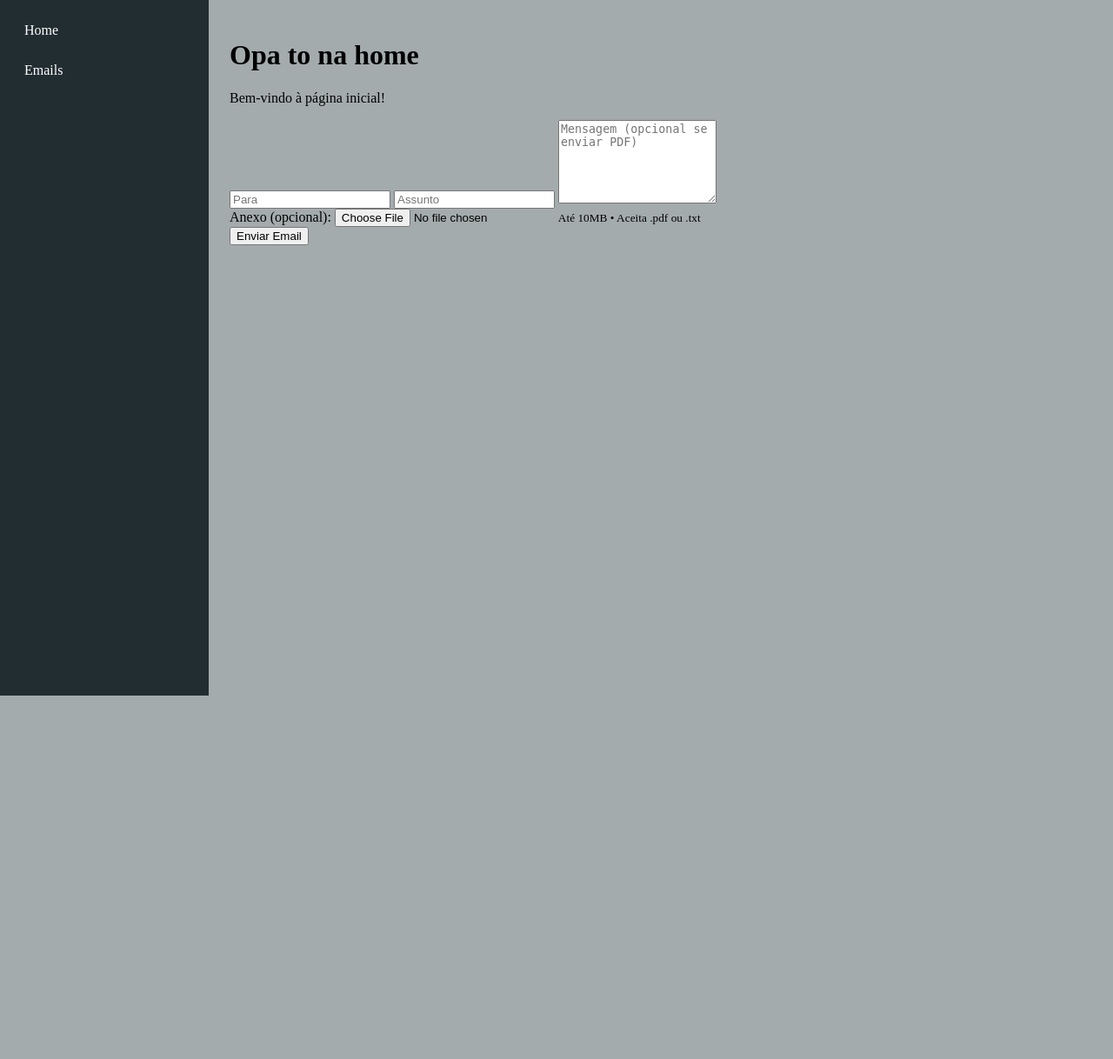
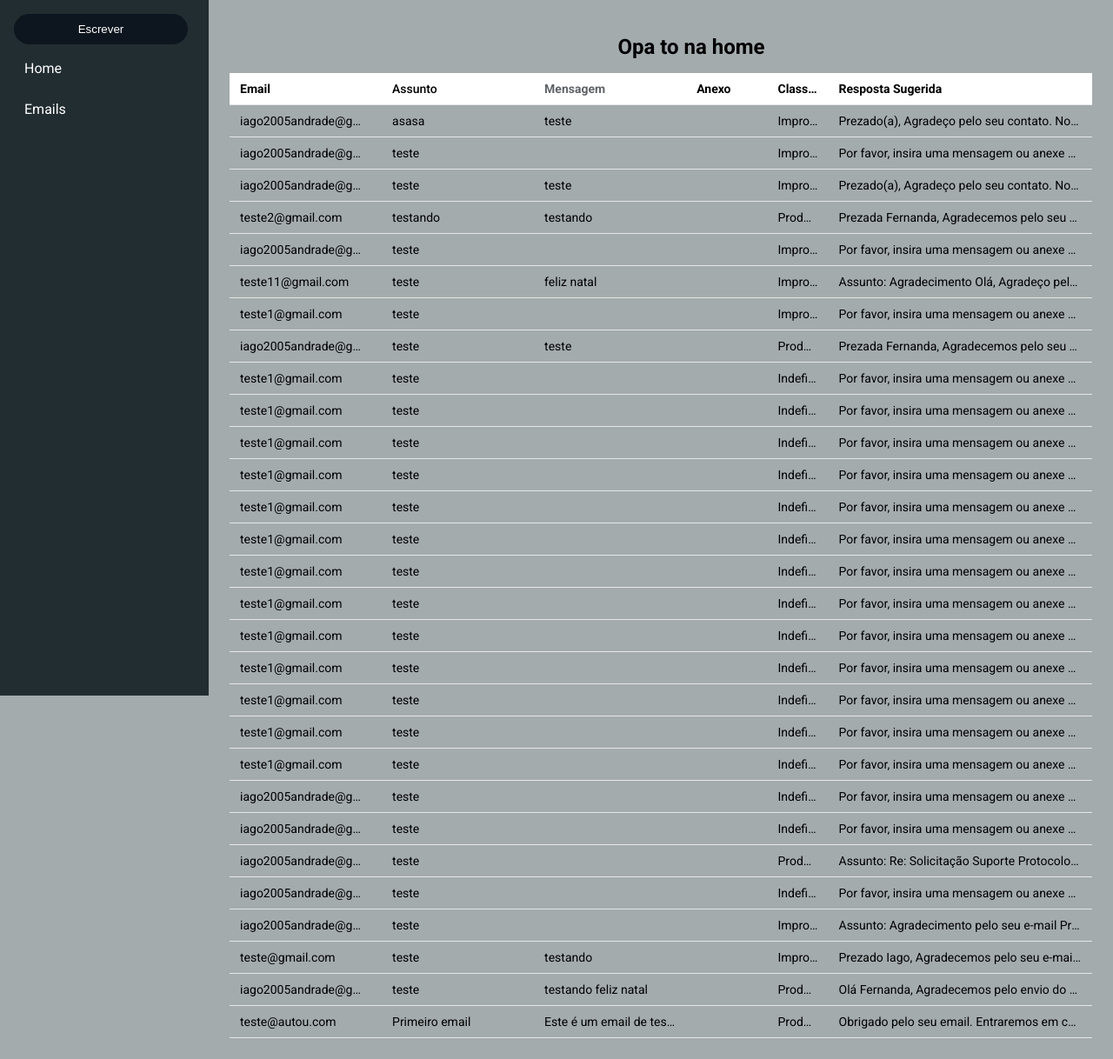
Before and after one commit to Iaguitchu/Case-AutoU, a Flask app: page / in a window 1280 px wide. Shown: the whole page at 87% size. Before the commit the page ends 800 px from the top, so only its background shows below. Run offline with Flask 3, Linux system fonts and the light colour scheme.

Commit message:
Adicionando get na home, e estilizando

```diff
--- a/blueprints/page.py
+++ b/blueprints/page.py
@@ -31,7 +31,11 @@ def home():
         arquivo = request.files.get("anexo")
         nome_arquivo = None
 
-        if arquivo and arquivo.filename:
+        if mensagem is None or mensagem.strip() == "" and (arquivo is None or arquivo.filename == ""):
+            resposta_sugerida = "Por favor, insira uma mensagem ou anexe um arquivo."
+            classificacao = "Improdutivo"
+
+        elif arquivo and arquivo.filename:
             if not _ext_ok(arquivo.filename):
                 return jsonify(message="Extensão não permitida (use .pdf ou .txt)."), 400
 
@@ -48,11 +52,11 @@ def home():
             nome_arquivo = identificador
             texto = (mensagem or "") + (extracao or "")
             classificacao = classificador_email(processar_lemma(texto))
-            resposta_sugerida = sugerir_resposta(texto or "", classificacao)
+            resposta_sugerida = sugerir_resposta(processar_lemma(texto) or "", classificacao)
 
         else:
             classificacao = classificador_email(processar_lemma(mensagem or ""))
-            resposta_sugerida = sugerir_resposta(mensagem or "", classificacao)
+            resposta_sugerida = sugerir_resposta(processar_lemma(mensagem) or "", classificacao)
 
 
         row = EmailTable(
@@ -68,11 +72,11 @@ def home():
 
         return jsonify(message=f"Email registrado com sucesso! Classificação: {classificacao}"), 200
     else:
-        # meu lembrete para criar uma lista de emails para mostrar na página
 
-        # emails = EmailTable.query.order_by(EmailTable.created_at.desc()).all()
-        # return render_template("home.html", emails=emails)
-        return render_template("home.html")
+
+        emails = EmailTable.query.order_by(EmailTable.data_hora.desc()).all()
+
+        return render_template("home.html", emails=emails)
 
 
 @page.route('/lista_email')
--- a/models.py
+++ b/models.py
@@ -1,5 +1,6 @@
 from datetime import datetime
 from flask_sqlalchemy import SQLAlchemy
+from zoneinfo import ZoneInfo
 
 db = SQLAlchemy()
 
@@ -12,4 +13,7 @@ class EmailTable(db.Model):
     classificacao = db.Column(db.String(50), nullable=False)
     resposta_sugerida = db.Column(db.Text, nullable=True)
     anexo_pdf = db.Column(db.String(512), nullable=True)
-    created_at = db.Column(db.DateTime, default=datetime.utcnow)
+    data_hora = db.Column(
+        db.DateTime,
+        default=lambda: datetime.now(ZoneInfo("America/Sao_Paulo")) #uso de lambda para chamar a função no momento da criação do objeto
+    )
--- a/static/css/style.css
+++ b/static/css/style.css
@@ -11,6 +11,7 @@ html, body { height: 100%; }
 body{
   margin: 0;
   background-color: var(--bg);
+  font-family: 'Roboto', Arial, sans-serif;
 }
 
 
@@ -65,3 +66,155 @@ body{
 #sendEmail:hover{
   background-color: #4f7dc7;
 }
+
+table.inbox {
+  width: 100%;
+  border-collapse: collapse;           /* importante p/ a borda ficar colada */
+  table-layout: fixed;                 /* colunas mais estáveis */
+  font-size: 14px;
+}
+
+th, td {
+  padding: 10px 12px;
+  text-overflow: ellipsis;
+  overflow: hidden;
+  white-space: nowrap;
+}
+
+th {
+  background: #fff;
+  border-bottom: 1px solid #e6e6e6;
+  text-align: left;
+}
+
+tr {
+  border-bottom: 1px solid #e6e6e6;    /* <<< linha separadora */
+}
+
+tr:hover {
+  background: #f6f8fb;                 /* hover tipo Gmail */
+}
+
+.col-email {
+  width: 15%;
+}
+
+.col-assunto {
+  width: 15%; font-weight: 500;
+}
+
+.col-mensagem {
+  width: 15%; color: #5f6368;
+}
+
+.col-anexo {
+  width: 8%;
+}
+
+.col-class {
+  width: 6%; font-weight: 600;
+}
+
+.col-resp {
+  width: 26%;
+}
+
+tbody, #enviar {
+  cursor: pointer;
+}
+
+h1 {
+  font-size: 24px;
+  margin-bottom: 16px;
+  margin-left: 45%;
+}
+
+#composeForm {
+  position: fixed;         /* fixa na tela */
+  bottom: 0;               /* gruda no rodapé */
+  right: 0;                /* gruda na direita */
+  width: 40%;              /* largura parecida com a caixa do Gmail */
+  background: #fff;        /* fundo branco */
+  box-shadow: 0 -2px 8px rgba(0,0,0,0.1);  /* sombra superior */
+  border-top-left-radius: 8px;
+  border-top-right-radius: 8px;
+  display: none;
+  flex-direction: column;
+}
+
+.label-email{
+  color: var(--link);
+  padding: 4px 8px;
+
+}
+
+
+#enviar {
+  background-color: #0b57d0;
+  border: none;
+  color: white;
+  gap: 10px;
+  padding: 10px 18px;
+  font-size: 14px;
+  cursor: pointer;
+  border-radius: 20px;   /* pílula */
+  align-self: center;
+  margin-top: 10px;
+  width: 100px;
+  margin-left: 10px;
+  margin-bottom: 10px;
+}
+
+#enviar:hover {
+  background-color: #4f7dc7;
+}
+
+
+input,textarea {
+  border: none;
+  border-bottom: 1px solid #ccc; /* só linha embaixo */
+  outline: none;
+  padding: 6px 8px;
+}
+
+
+
+.attach{
+  background-color: white;
+}
+
+#pdf{
+  border:none
+}
+
+.titulo-email{
+  display: flex;
+  justify-content: space-between;
+  background-color: var(--menu-bg);
+      border-top-left-radius: 8px;
+    border-top-right-radius: 8px;
+    padding: 10px;
+}
+
+#fechar-email{
+  cursor: pointer;
+  font-weight: bold;
+  border: none;
+  background: none;
+  color: white;
+  margin-right: 15px;
+}
+
+#botao_mensagem{
+  background-color: #0d161e;
+  border: none;
+  color: white;
+  cursor: pointer;
+  padding: 10px 15px;
+  border-radius: 20px;
+  width: 200px;
+}
+
+#botao_mensagem:hover{
+  background-color: #2e3a45;
+}
--- /dev/null
+++ b/static/js/botao_mensagem.js
@@ -0,0 +1,16 @@
+const botao = document.getElementById("botao_mensagem");
+const composeForm = document.getElementById("composeForm");
+const fechar = document.getElementById("fechar-email");
+
+botao.addEventListener("click", () => {
+  if (composeForm.style.display === "flex") {
+    composeForm.style.display = "none";
+  } else {
+    composeForm.style.display = "flex";
+  }
+});
+
+fechar.addEventListener("click", () => {
+    composeForm.reset();
+    composeForm.style.display = "none";
+});
--- a/static/js/home.js
+++ b/static/js/home.js
@@ -4,6 +4,7 @@ const enviar = document.getElementById("enviar");
 form.addEventListener("submit", (e) => {
   e.preventDefault();
   enviar.disabled = true;
+  enviar.style.backgroundColor = "#4f7dc7";
 
   const fd = new FormData(form);
 
@@ -27,5 +28,6 @@ form.addEventListener("submit", (e) => {
     })
     .finally(() => {
       enviar.disabled = false;
+      enviar.style.backgroundColor = "#0b57d0";
     });
 });
--- a/templates/base.html
+++ b/templates/base.html
@@ -4,11 +4,13 @@
   <meta charset="UTF-8" />
   <meta name="viewport" content="width=device-width, initial-scale=1.0"/>
   <title>Case AutoU</title>
+  <link href="https://fonts.googleapis.com/css2?family=Roboto:wght@400;500;700&display=swap" rel="stylesheet">
   <link rel="stylesheet" href="{{ url_for('static', filename='css/style.css') }}">
 </head>
 <body>
   <aside class="menu">
     <nav class="nav">
+    <button class="botao_mensagem" id="botao_mensagem"> Escrever </button>
     <a class="nav-item" href="{{ url_for('page.home') }}">Home</a>
 
 
@@ -18,7 +20,29 @@
   </aside>
 
   <main id="conteudo">
-    {% block body %}{% endblock %}
+    <form id="composeForm">
+      <div class="titulo-email">
+      <label class="label-email">Nova Mensagem</label>
+      <label id="fechar-email"> X </label>
+      </div>
+      <input type="email" name="email" placeholder="Para " id="email" required>
+      <input type="text" name="assunto" placeholder="Assunto" id="assunto" required>
+
+      <textarea name="mensagem" rows="6" placeholder="Mensagem (opcional se enviar PDF)" id="mensagem"></textarea>
+
+      <div class="attach">
+        <button id="enviar">Enviar</button>
+        <label>Anexo</label>
+        <input type="file" name="anexo" accept=".pdf,.txt" id="pdf">
+        <small>Até 10MB • Aceita .pdf ou .txt</small>
+      </div>
+    </form>
+    {% block body %}
+
+    {% endblock %}
+
   </main>
+  <script  src="{{ url_for('static', filename='js/home.js') }}"></script>
+  <script  src="{{ url_for('static', filename='js/botao_mensagem.js') }}"></script>
 </body>
 </html>
--- a/templates/home.html
+++ b/templates/home.html
@@ -4,20 +4,29 @@
 
     <h1>Opa to na home</h1>
 
-    <p>Bem-vindo à página inicial!</p>
-    <form id="composeForm">
-    <input type="email" name="email" placeholder="Para " id="email" required>
-    <input type="text" name="assunto" placeholder="Assunto" id="assunto" required>
-    <textarea name="mensagem" rows="6" placeholder="Mensagem (opcional se enviar PDF)" id="mensagem"></textarea>
 
-    <div class="attach">
-    <label>Anexo (opcional):</label>
-    <input type="file" name="anexo" accept=".pdf,.txt" id="pdf">
-    <small>Até 10MB • Aceita .pdf ou .txt</small>
-  </div>
+     <table class="inbox">
+        <thead>
+          <tr>
+            <th class="col-email">Email</th>
+            <th class="col-assunto">Assunto</th>
+            <th class="col-mensagem">Mensagem</th>
+            <th class="col-anexo">Anexo</th>
+            <th class="col-class">Classificação</th>
+            <th class="col-resp">Resposta Sugerida</th>
+          </tr>
+        </thead>
+        {% for email in emails %}
+        <tr>
+            <td>{{ email["email"] }}</td>
+            <td>{{ email["assunto"] }}</td>
+            <td>{{ email["mensagem"] }}</td>
+            <td>{{ email["anexo"] }}</td>
+            <td>{{ email["classificacao"] }}</td>
+            <td>{{ email["resposta_sugerida"] }}</td>
+        </tr>
+        {% endfor %}
+    </table>
 
-    <button id="enviar">Enviar Email</button>
-    </form>
 
-<script  src="{{ url_for('static', filename='js/home.js') }}"></script>
 {% endblock %}
```
Also changed, not shown: services/leitor_pdf.py (+5 -4 lines), instance/meu_banco.db, 6 other files.
